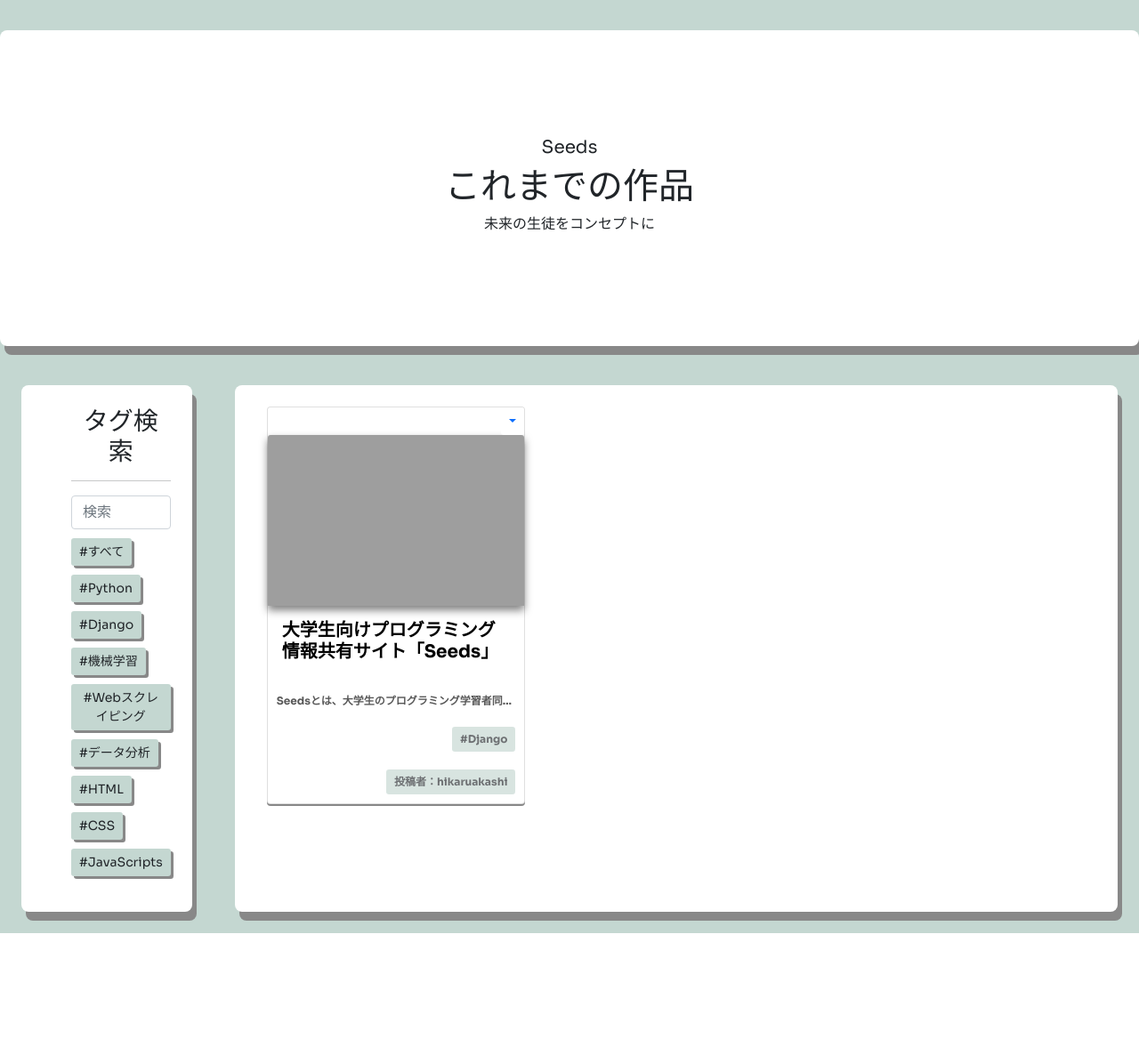
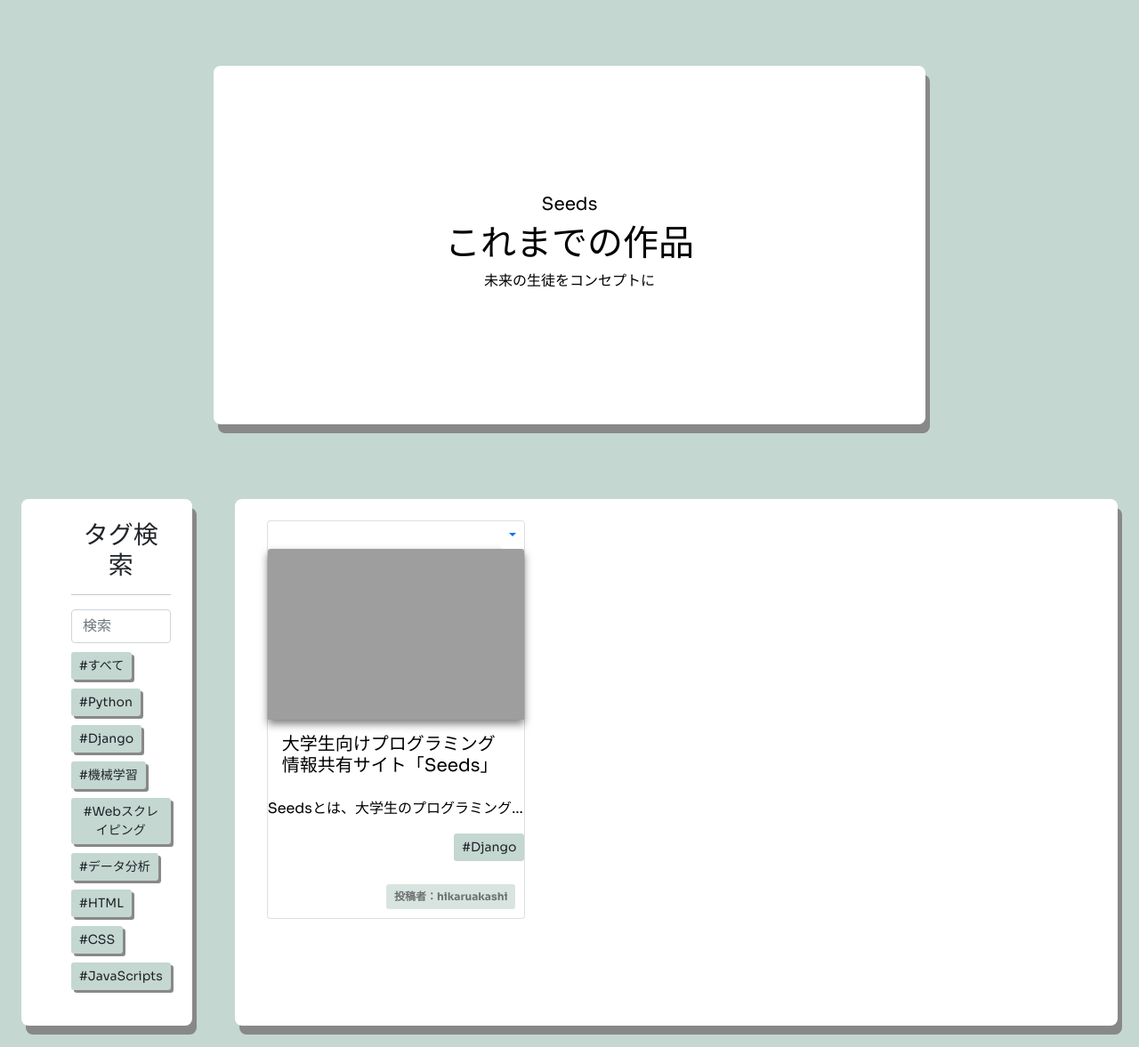
Before and after one commit to hikaruakashi/seeds, a Django app: page / in a window 1280 px wide. Shown: the part 66-1243 px from the top of the page at 89% size. Before the commit the page ends 1115 px from the top, so only its background shows below. Run offline with Django 3.2, Linux system fonts and the light colour scheme; a user stored in the database is signed in; data comes from the database, SQL or seed files in the repository; grey boxes are pictures that could not be loaded.

Commit message:
code-correct

```diff
--- a/app/templates/app/create_post.html
+++ b/app/templates/app/create_post.html
@@ -1,7 +1,7 @@
 {% extends 'main.html' %}
 
 {% block content %}
-<div class="sub">
+<div class="frame">
     <h1 class="title">作品を投稿する</h1>
 
     <form method="POST" action="" class="new-question-form" enctype="multipart/form-data">
--- a/app/templates/app/delete_post.html
+++ b/app/templates/app/delete_post.html
@@ -1,13 +1,11 @@
 {% extends 'main.html' %}
 
 {% block content %}
-<div class="sub">
+<div class="frame">
     <div class="delete">
         <form method="POST" action="">
             {% csrf_token %}
             <p>本当に"{{obj}}"を削除しますか?</p>
-
-
             <input type="submit" value="削除" />
 
         </form>
--- a/app/templates/app/home.html
+++ b/app/templates/app/home.html
@@ -3,7 +3,7 @@
 
 {% block content %}
 <div class="page">
-    <div class="sub1">
+    <div class="frame">
     <section id="posts">
         <div class="container">
             <div class="row">
@@ -18,7 +18,7 @@
     </div>
     <div class="post-list">
 
-        <div class="Topic-serch-list">
+        <div class="topic-serch-list">
             <div class="Topic-name">
                 <ul>
                     <h3>タグ検索</h3>
@@ -43,7 +43,7 @@
             </div>
         </div>
 
-        <div class="post-list-item">
+        <div class="post-item-list">
             <div class="container">
                 <div class="row g-4">
                     {% for post in posts %}
--- a/app/templates/app/login_register.html
+++ b/app/templates/app/login_register.html
@@ -3,7 +3,7 @@
 {% block content %}
 
 {% if page == 'login' %}
-<div class="sub">
+<div class="frame">
   <h1>ログイン</h1>
     <form method="POST" action="">
         {% csrf_token %}
@@ -30,7 +30,7 @@
 </div>
 {% else %}
 
-<div class="sub">
+<div class="frame">
     <!-- <form method="POST" action="">
         {% csrf_token %}
         <input type="submit" value="Register" />
--- a/app/templates/app/post.html
+++ b/app/templates/app/post.html
@@ -1,7 +1,7 @@
 {% extends 'main.html' %}
 
 {%block content %}
-<div class="sub">
+<div class="frame">
     <div class="dropdown">
         {% if request.user == post.author %}
         <button class="btn btn-link btn-sm dropdown-toggle" type="button" id="dropdownMenuButton1" data-bs-toggle="dropdown" aria-expanded="false"></button>
--- a/app/templates/app/profile.html
+++ b/app/templates/app/profile.html
@@ -5,7 +5,7 @@
 {% block content %}
 
 <div class="page">
-    <div class="sub1">
+    <div class="sub-frame">
         <section id="posts">
             <div class="container">
                 <div class="row">
--- a/static/styles/main.css
+++ b/static/styles/main.css
@@ -8,99 +8,9 @@ body {
     background-color:#c4d7d1 ;
 }
 
-/* .main {
-    max-width: 800px;
-    margin: 60px auto;
-    padding: 24px;
-    background-color: white;
-
-    box-shadow: 5px 10px #888888;
-  }
-   */
-/* post-list-item */
-
-.sub h1 {
-    text-align: center
-}
-
-/* post-list-item section */
-
-.post-list-item {
-    max-width: 1400px;
-    margin: 24px;
-    padding: 24px;
-    background-color: white;
-    border-radius: 8px;
-
-    box-shadow: 5px 10px #888888;
-}
-
-.post-list-item .card {
-    background-color: #FFFFFF;
-    padding: 0;
-    -webkit-border-radius: 4px;
-    -moz-border-radius: 4px;
-    border-radius: 4px;
-    box-shadow: 0px 2px  #888888;
-  }
-
-.post-list-item .card h5 {
-
-    color: black;
-    font-weight: 700;
-    /* margin: 10px; */
-}
-
-.post-list-item .card p,
-.post-author a {
-    font-size: 12px;
-    margin: 10px;
-    opacity: 0.65;
-
-    font-weight: 700;
-}
-
-.post-topic,
-.post-author {
-    text-align: right;
-}
-
-
-
-
-
-
-
-
-
-
-.author-post {
-    max-width: 1400px;
-    margin: 24px;
-    padding: 24px;
-    background-color: white;
-    border-radius: 8px;
-
-    box-shadow: 5px 10px #888888;
-}
-
-.author-post-list {
-    background-color:#c4d7d1 ;
-}
-
-.post-list {
-    background-color:#c4d7d1 ;
-}
-
 a {
     color: black;
     text-decoration: none;
-}
-
-.navbar .nav-link {
-    color: aliceblue !important;
-    font-size: 14px;
-    font-weight: 700;
 }
 
 section {
@@ -108,52 +18,15 @@ section {
     padding-bottom: 120px;
 }
 
-.post-list {
-    display: grid;
-    grid-template-columns: 0.6fr 3fr;
-}
-
-.user-name {
-    max-width: 1400px;
-    margin: 24px;
-    padding: 24px;
+/* .sub1 {
+    margin: 20px auto;
+    border-radius: 8px;
     background-color: white;
-    border-radius: 8px;
 
     box-shadow: 5px 10px #888888;
+} */
 
-    position: sticky;
-    top:100px;
-}
-
-.card {
-    min-width: 220px;
-    max-width: 500px;
-    margin-bottom: 5px !important;
-}
-
-.card-img-top {
-    width: 100%;
-
-    height: 15vw;
-    object-fit: cover;
-    box-shadow: 0 5px 10px rgba(0,0,0,0.5);
-
-}
-
-.card-img {
-
-
-    width: 500px;
-    height: 500px;
-
-    object-fit: cover;
-}
-
-/* create-post section */
-
-
-.sub {
+.frame {
     max-width: 800px;
     margin: 60px auto;
     padding: 24px;
@@ -161,9 +34,23 @@ section {
     background-color: white;
 
     box-shadow: 5px 10px #888888;
+    color: black;
+    font-weight: 700;
 }
 
-/* fieldWrapper secttion */
+.frame h1 {
+    text-align: center
+}
+
+.sub-frame {
+    margin: 20px auto;
+    border-radius: 8px;
+    background-color: white;
+
+    box-shadow: 5px 10px #888888;
+}
+
+/* create-post section */
 
 .fieldWrapper {
     display: flex;
@@ -184,8 +71,6 @@ section {
     min-height: 40px;
 }
 
-/* fieldWrapper-image section */
-
 .fieldWrapper-image {
     display: flex;
     flex-direction: column;
@@ -203,8 +88,6 @@ section {
     margin-bottom: 6px;
     min-height: 40px;
 }
-
-/* fieldWrapper-link section */
 
 .fieldWrapper-link {
     display: flex;
@@ -255,6 +138,252 @@ section {
     cursor: pointer;
 }
 
+/* delete_post section */
+
+.delete form{
+    text-align: center;
+}
+
+.delete p{
+    text-align: center;
+}
+
+/* home section */
+
+.container .text-muted {
+    margin: 20px 0;
+  }
+
+/* post-list */
+
+.post-list {
+    display: grid;
+    grid-template-columns: 0.6fr 3fr;
+}
+
+/* post-item-list section */
+
+.post-item-list {
+    max-width: 1400px;
+    margin: 24px;
+    padding: 24px;
+    background-color: white;
+    border-radius: 8px;
+
+    box-shadow: 5px 10px #888888;
+}
+
+.post-list-item .card {
+    background-color: #FFFFFF;
+    padding: 0;
+    -webkit-border-radius: 4px;
+    -moz-border-radius: 4px;
+    border-radius: 4px;
+    box-shadow: 0px 2px  #888888;
+  }
+
+.post-list-item .card h5 {
+
+    color: black;
+    font-weight: 700;
+    /* margin: 10px; */
+}
+
+.post-list-item .card p,
+.post-author a {
+    font-size: 12px;
+    margin: 10px;
+    opacity: 0.65;
+
+    font-weight: 700;
+}
+
+.post-topic,
+.post-author {
+    text-align: right;
+}
+
+.author-post {
+    max-width: 1400px;
+    margin: 24px;
+    padding: 24px;
+    background-color: white;
+    border-radius: 8px;
+
+    box-shadow: 5px 10px #888888;
+}
+
+.author-post-list {
+    background-color:#c4d7d1 ;
+}
+
+.navbar .nav-link {
+    color: aliceblue !important;
+    font-size: 14px;
+    font-weight: 700;
+}
+
+.user-name {
+    max-width: 1400px;
+    margin: 24px;
+    padding: 24px;
+    background-color: white;
+    border-radius: 8px;
+
+    box-shadow: 5px 10px #888888;
+
+    position: sticky;
+    top:100px;
+}
+
+.card {
+    min-width: 220px;
+    max-width: 500px;
+    margin-bottom: 5px !important;
+}
+
+.card-img-top {
+    width: 100%;
+
+    height: 15vw;
+    object-fit: cover;
+    box-shadow: 0 5px 10px rgba(0,0,0,0.5);
+
+}
+
+.card-img {
+    width: 500px;
+    height: 500px;
+
+    object-fit: cover;
+}
+
+/* topic-serch-list */
+
+.topic-serch-list {
+    max-width: 1400px;
+    margin: 24px;
+    padding: 24px;
+    background-color: white;
+    border-radius: 8px;
+
+    box-shadow: 5px 10px #888888;
+
+    position: sticky;
+    top:100px;
+}
+
+.Topic-name h3 {
+    text-align: center;
+}
+
+.all-topic,
+.list-serch,
+.topic-serch {
+    margin-bottom:10px;
+}
+
+.list-serch a,
+.all-topic a{
+    box-shadow: 3px 3px #888888;
+}
+
+/* post-item-list section */
+
+.post-item-list {
+    max-width: 1400px;
+    margin: 24px;
+    padding: 24px;
+    background-color: white;
+    border-radius: 8px;
+
+    box-shadow: 5px 10px #888888;
+}
+
+.post-list-item .card {
+    background-color: #FFFFFF;
+    padding: 0;
+    -webkit-border-radius: 4px;
+    -moz-border-radius: 4px;
+    border-radius: 4px;
+    box-shadow: 0px 2px  #888888;
+  }
+
+.post-list-item .card h5 {
+
+    color: black;
+    font-weight: 700;
+}
+
+.post-list-item .card p,
+.post-author a {
+    font-size: 12px;
+    margin: 10px;
+    opacity: 0.65;
+
+    font-weight: 700;
+}
+
+.post-topic,
+.post-author {
+    text-align: right;
+}
+
+.author-post {
+    max-width: 1400px;
+    margin: 24px;
+    padding: 24px;
+    background-color: white;
+    border-radius: 8px;
+
+    box-shadow: 5px 10px #888888;
+}
+
+.author-post-list {
+    background-color:#c4d7d1 ;
+}
+
+.navbar .nav-link {
+    color: aliceblue !important;
+    font-size: 14px;
+    font-weight: 700;
+}
+
+.user-name {
+    max-width: 1400px;
+    margin: 24px;
+    padding: 24px;
+    background-color: white;
+    border-radius: 8px;
+
+    box-shadow: 5px 10px #888888;
+
+    position: sticky;
+    top:100px;
+}
+
+.card {
+    min-width: 220px;
+    max-width: 500px;
+    margin-bottom: 5px !important;
+}
+
+.card-img-top {
+    width: 100%;
+
+    height: 15vw;
+    object-fit: cover;
+    box-shadow: 0 5px 10px rgba(0,0,0,0.5);
+
+}
+
+.card-img {
+    width: 500px;
+    height: 500px;
+
+    object-fit: cover;
+}
+
 /* post section */
 
 .your-post-item h2 {
@@ -284,12 +413,6 @@ section {
     margin: 0 auto;
 }
 
-.sub {
-    color: black;
-    font-weight: 700;
-}
-
-
 .link a,
 .author a {
     color:black;
@@ -317,86 +440,6 @@ section {
     text-align: right;
 }
 
-/* topic-serch section */
-
-
-
-.Topic-name h3 {
-    text-align: center;
-}
-
-
-
-.all-topic,
-.list-serch,
-.topic-serch {
-    margin-bottom:10px;
-}
-
-.list-serch a,
-.all-topic a{
-    box-shadow: 3px 3px #888888;
-}
-
-.Topic-serch-list {
-    max-width: 1400px;
-    margin: 24px;
-    padding: 24px;
-    background-color: white;
-    border-radius: 8px;
-
-    box-shadow: 5px 10px #888888;
-
-    position: sticky;
-    top:100px;
-}
-
-
-
-
-/* footer section */
-
-.footer {
-    position:absolute;
-    bottom: 0;
-    width: 100%;
-    height: 60px;
-    background-color: #312d2a;
-  }
-
-  .container .text-muted {
-    margin: 20px 0;
-  }
-
-
-  .footer-home {
-    bottom: 0;
-    width: 100%;
-    height: 60px;
-    background-color: #312d2a;
-  }
-
-  .container .text-muted {
-    margin: 20px 0;
-  }
-
-.sub1 {
-    margin: 20px auto;
-    border-radius: 8px;
-    background-color: white;
-
-    box-shadow: 5px 10px #888888;
-}
-
-
 .dropdown button {
     background-color: white;
 }
-
-.delete p{
-    text-align: center;
-}
-
-.delete form{
-    text-align: center;
-}
```
